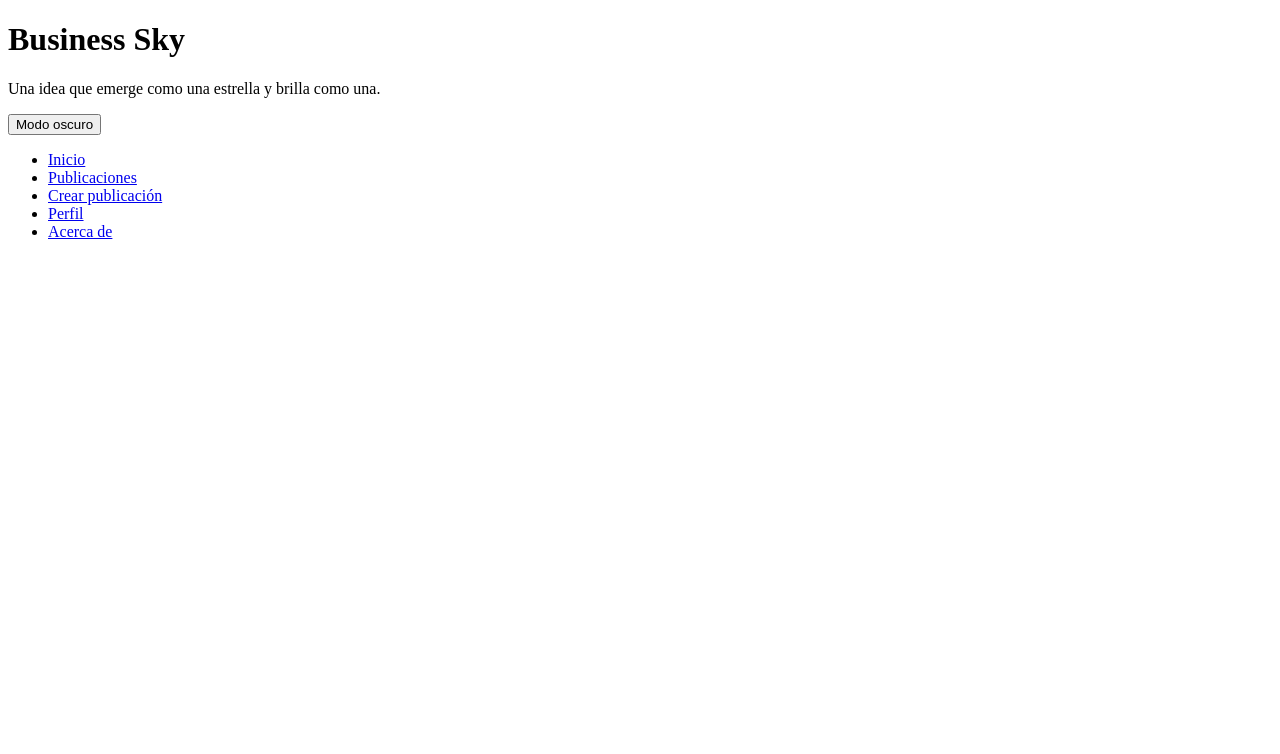
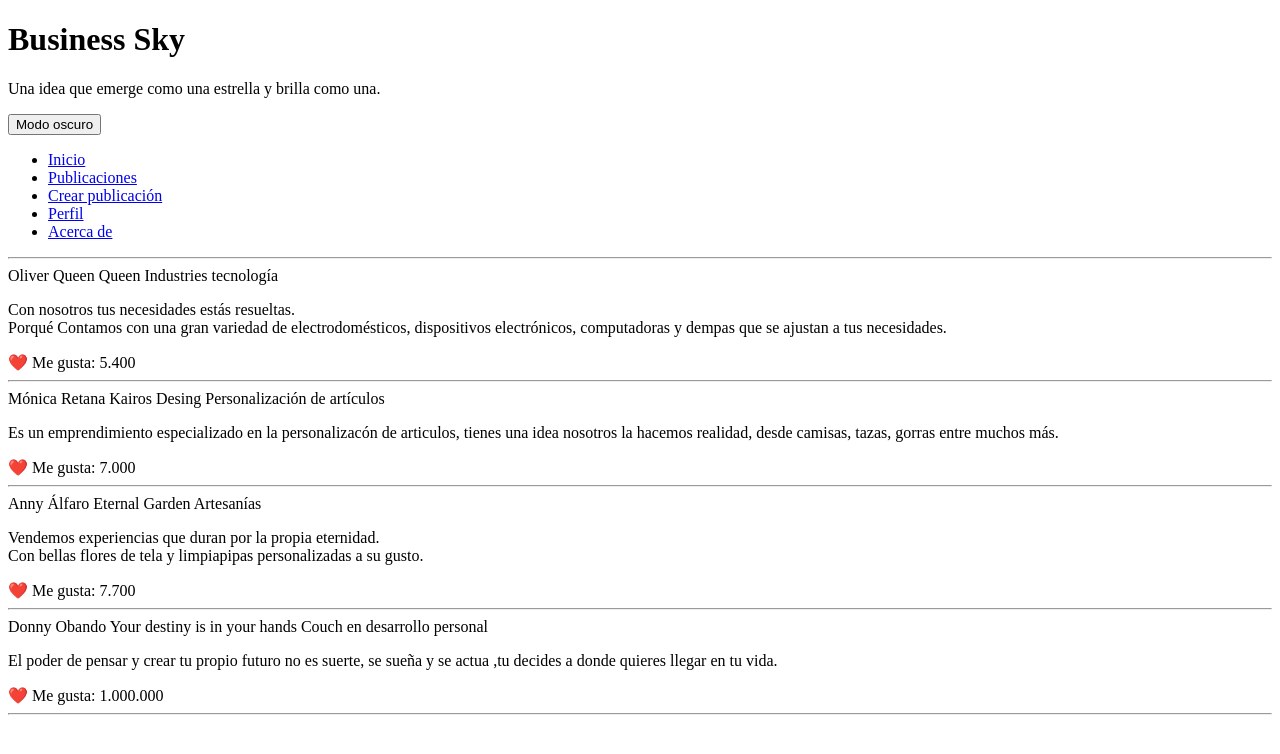
Before and after one commit to Eithan2316/Proyecto_Diseno, a plain HTML site: page index.html in a window 1280 px wide. Drawn offline with Linux system fonts and the light colour scheme.

Commit message:
Se agrega la sección de comentarios de ejemplo y se documenta

```diff
--- a/index.html
+++ b/index.html
@@ -3,21 +3,21 @@
 <head>
     <meta charset="UTF-8">
     <meta name="viewport" content="width=device-width, initial-scale=1.0">
-    <title>Business sky</title>
-    <link rel="Stylesheet" href="Estilos/style.css">
-    <script src="script.js"></script>
+    <title>Business sky</title><!--Se da un nombre al titulo que aparecerá en la página-->
+    <link rel="Stylesheet" href="Estilos/style.css"><!--Se vincula las hojas de estilos con el index.html-->
+    <script src="script.js"></script><!--Se vincula el documento js con el index.html-->
 </head>
-<body>
-<header id="Inicio">
+<body><!--Se inicia el cuerpo de la página web-->
+<header id="Inicio"><!--Se crea el encabezado principal y se le agrega un id para identificarlo en la barra de navegación-->
     <h1> Business Sky</h1>
     <p> Una idea que emerge como una estrella y brilla como una.</p>
-    <div>
+    <div><!--Se crea un contenedor div para agregar el botón que se encargará de cambiar entre un modo oscuro y uno claro-->
         <button type="button" id="boton_Tema" class="botonTema" aria-pressed="false">
             Modo oscuro
         </button>
     </div>
-    <nav>
-        <ul>
+    <nav><!--Se crea la barra de navegación vinculada con los id en la página para navegar entre ellas-->
+        <ul><!--Se crea la lista desordenada donde estarán las diferentes secciones de la página web, con el fin de navegar entre ellas-->
             <li> <a href="#Inicio"> Inicio</a></li>
             <li> <a href="#Publicaciones"> Publicaciones </a></li>
             <li> <a href="#CrearPublicacion"> Crear publicación </a></li>
@@ -26,9 +26,65 @@
         </ul>
     </nav>
 </header>
-<main>
-    <section id="Publicaciones">
-
+<main><!--Inicia el contenido principal de la página web -->
+    <hr>
+    <section id="Publicaciones"><!--Se crea la sección donde irán las publicaciones-->
+        <article class="publicacion"><!--Se crea un artículo, junto a la clase de "publicacion", para comenzar las publicaciones en una misma clase-->
+            <div class="cabecera-pub"><!--Se crea el contenedor div con la clase de "cabecera-pub", para iniciar lo que irá dentro de la cabecera-->
+                <span class="nombre-usuario"> Oliver Queen</span><!--Se crea el span para guardar dentro de él una clase que identificará el nombre del usuario-->
+                <span class="nombre-negocio"> Queen Industries</span><!-- Se crea el span con la clase "nombre-negocio", para darle un nombre al negocio-->
+                <span class="categoria"> tecnología</span><!--Se crea el span para definir la categoría que llevará la publicación-->
+            </div>
+            <div class="contenido-pub"><!--Se crea el div y la clase para mostrar el contendido de la publicación -->
+                <p> Con nosotros tus necesidades estás resueltas. <br> Porqué Contamos con una gran variedad de electrodomésticos, dispositivos electrónicos, computadoras y dempas que se ajustan a tus necesidades. </p><!--Se muestra el contenido de que trata el negocio.-->
+            </div>
+            <div class="pie-pub"><!--Se crea el pie de la publicación que se mostrará al final-->
+                <span>❤️ Me gusta: <span id="likes-3">5.400</span></span><!--Se crea un span para los me gusta y su respectiva canatidad con el id.-->
+            </div>
+        </article>
+        <hr>
+        <article class="publicacion">
+            <div class="cabecera-pub">
+                <span class="nombre-usuario"> Mónica Retana</span>
+                 <span class="nombre-negocio"> Kairos Desing </span>
+                <span class="categoria"> Personalización de artículos </span>
+            </div>
+            <div class="contenido-pub">
+                <p> Es un emprendimiento especializado en la personalizacón de articulos, tienes una idea nosotros la hacemos realidad, desde camisas, tazas, gorras entre muchos más.</p>
+            </div>
+            <div class="pie-pub">
+                <span>❤️ Me gusta: <span id="likes-3">7.000</span></span>
+            </div>
+        </article>
+        <hr>
+        <article class="publicacion">
+            <div class="cabecera-pub">
+                <span class="nombre-usuario"> Anny Álfaro</span>
+                 <span class="nombre-negocio"> Eternal Garden </span>
+                <span class="categoria"> Artesanías </span>
+            </div>
+            <div class="contenido-pub">
+                <p> Vendemos experiencias que duran por la propia eternidad.<br> Con bellas flores de tela y limpiapipas personalizadas a su gusto. </p>
+            </div>
+            <div class="pie-pub">
+                <span>❤️ Me gusta: <span id="likes-3">7.700</span></span>
+            </div>
+        </article>
+        <hr>
+                <article class="publicacion">
+            <div class="cabecera-pub">
+                <span class="nombre-usuario"> Donny Obando </span>
+                 <span class="nombre-negocio"> Your destiny is in your hands </span>
+                <span class="categoria"> Couch en desarrollo personal </span>
+            </div>
+            <div class="contenido-pub">
+                <p> El poder de pensar y crear tu propio futuro no es suerte, se sueña y se actua ,tu decides a donde quieres llegar en tu vida. </p>
+            </div>
+            <div class="pie-pub">
+                <span>❤️ Me gusta: <span id="likes-3">1.000.000</span></span>
+            </div>
+        </article>
+        <hr>
     </section>
     <section id="CrearPublicacion">
 
```
